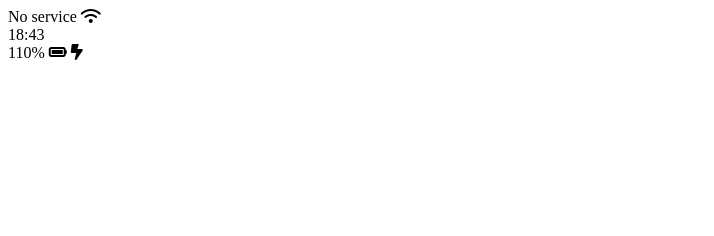
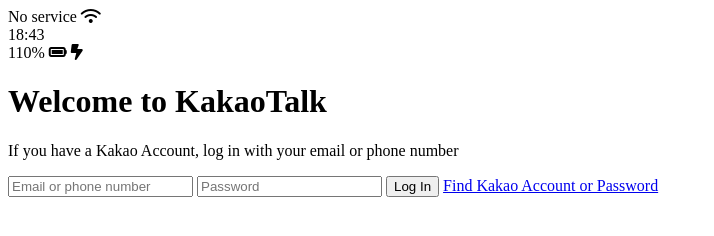
Before and after one commit to inwhd/kakao-clone, a plain HTML site: page index.html in a window 1280 px wide. Shown: the whole page, without its empty margins (0-714 px from the left). Drawn offline with Linux system fonts and the light colour scheme.

Commit message:
#6.4 Sign Up Screen part Two (05:53)
<header> 태그는, 여러번 나올 것이기에 BEM 식으로 class 작성

form은 src에 있는 1~9 포함해 몇 번 안나올 것으로 예상되어서 id로 작성
<form> 태그 안에 <a> 를 넣긴했는데, 이유는 추후 설명

```diff
--- a/index.html
+++ b/index.html
@@ -20,6 +20,20 @@
       <i class="fa-solid fa-battery-full"></i>
       <i class="fa-solid fa-bolt-lightning"></i>
     </div>
+    <header class="welcome-header">
+      <h1 class="welcome-header__title">Welcome to KakaoTalk</h1>
+      <p class="welcome-text">
+        If you have a Kakao Account, log in with your email or phone number
+      </p>
+    </header>
+
+    <form id="login-form">
+      <input type="text" placeholder="Email or phone number" />
+      <input type="password" placeholder="Password" />
+      <input type="submit" value="Log In" />
+      <a href="#">Find Kakao Account or Password</a>
+    </form>
+
     <script
       src="https://kit.fontawesome.com/d6a8138f6f.js"
       crossorigin="anonymous"
```
